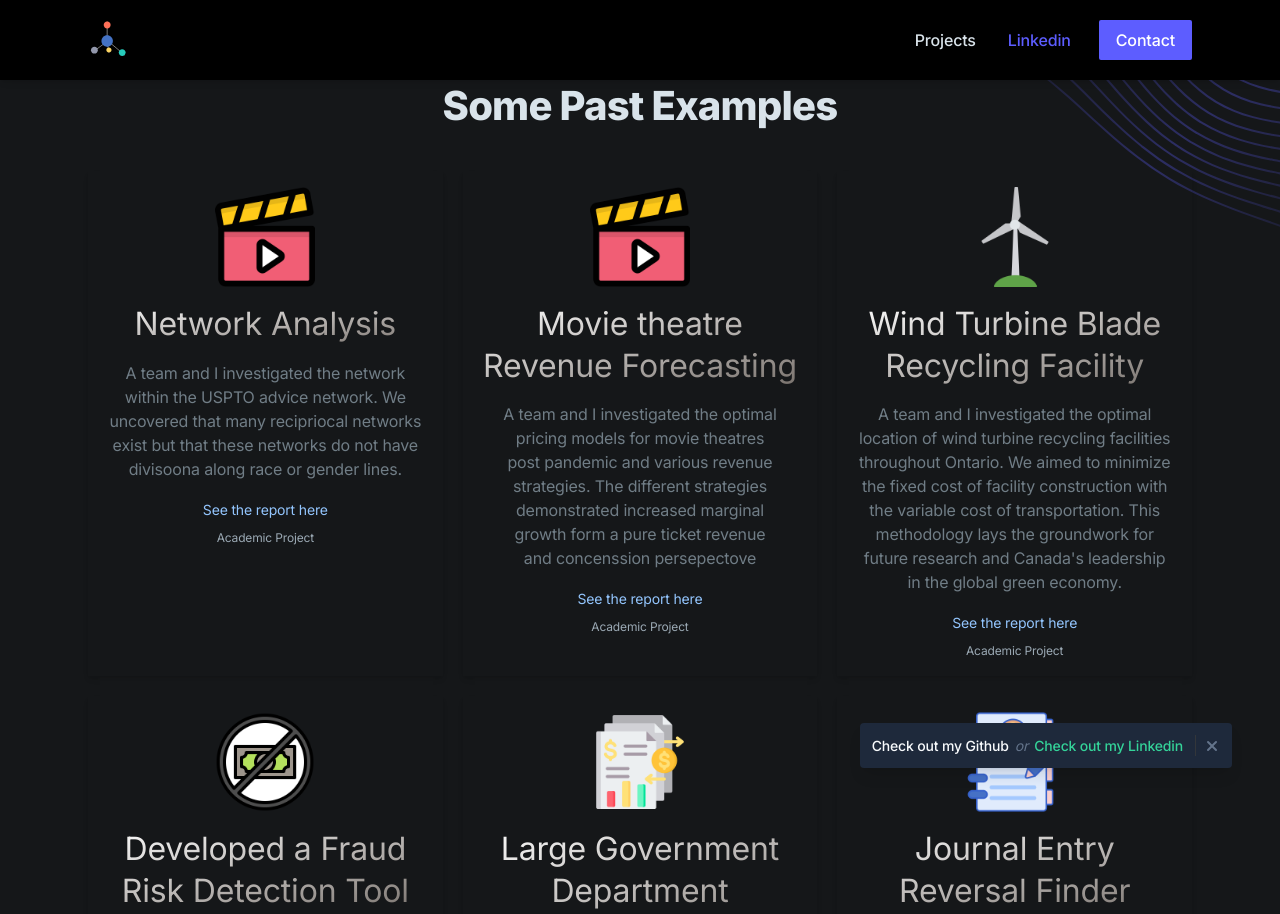
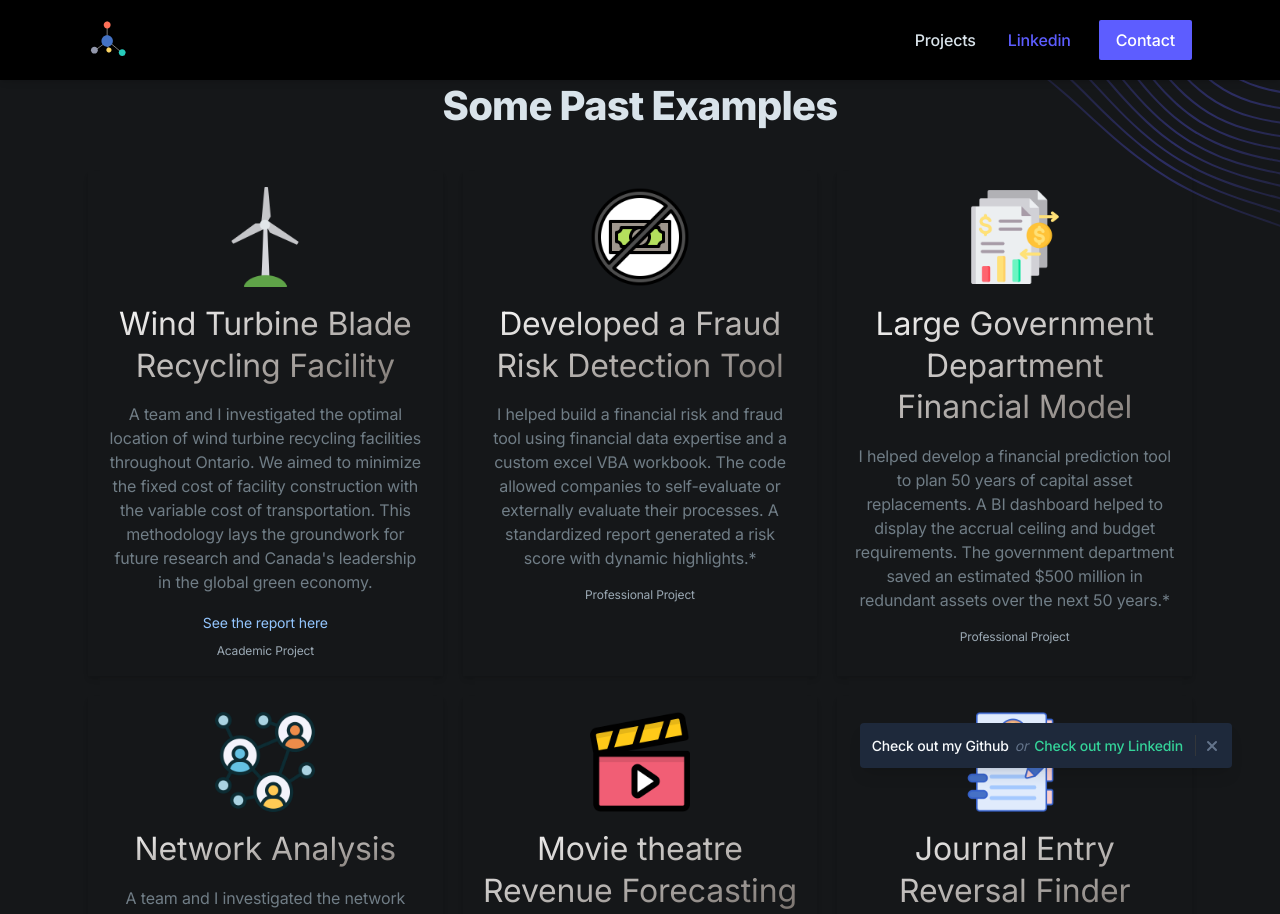
Before and after one commit to Emery-Dittmer/Emery-Dittmer.github.io, a Next.js app: page /Projects in a window 1280 px wide. Shown: the top 914 px of the page. Built offline with nearby package versions, Linux system fonts and the light colour scheme.

Commit message:
update to documents

```diff
--- a/components/cards.tsx
+++ b/components/cards.tsx
@@ -8,6 +8,8 @@ import Image from "next/image";
 import { nFormatter } from "@/lib/utils";
 import EmeryHeadshot from '@/assets/images/emery_dittmer alt.jpg';
 import movie from "@/assets/projects/movies.png";
+import network from "@/assets/projects/network.png";
+
 import windturbine from "@/assets/projects/windturbine.png";
 import fraud_risk from "@/assets/projects/fraudtool.png";
 
@@ -53,24 +55,7 @@ export default function Cards() {
 }
 
 const features = [
-  {
-    title: 'Network Analysis',
-    company: 'Academic Project',
-    description: 'A team and I investigated the network within the USPTO advice network. We uncovered that many recipriocal networks exist but that these networks do not have divisoona along race or gender lines.',
-    linkText: 'See the report here',
-    linkUrl:'https://github.com/Emery-Dittmer/Emery-Dittmer.github.io/blob/main/assets/docs/turbine_recycling.pdf' ,
-    large: false,
-    mediaSrc: movie
-  },
-  {
-    title: 'Movie theatre Revenue Forecasting',
-    company: 'Academic Project',
-    description: 'A team and I investigated the optimal pricing models for movie theatres post pandemic and various revenue strategies. The different strategies demonstrated increased marginal growth form a pure ticket revenue and concenssion persepectove',
-    linkText: 'See the report here',
-    linkUrl:'https://github.com/Emery-Dittmer/Emery-Dittmer.github.io/blob/main/assets/docs/turbine_recycling.pdf' ,
-    large: false,
-    mediaSrc: movie
-  },
+
   {
     title: 'Wind Turbine Blade Recycling Facility',
     company: 'Academic Project',
@@ -98,6 +83,24 @@ const features = [
     linkUrl:'' ,
     large: false,
     mediaSrc: accrual_forecast
+  },
+  {
+    title: 'Network Analysis',
+    company: 'Academic Project',
+    description: 'A team and I investigated the network within the USPTO advice network. We uncovered that many recipriocal networks exist but that these networks do not have divisoona along race or gender lines.',
+    linkText: 'See the report here',
+    linkUrl:'https://github.com/Emery-Dittmer/Emery-Dittmer.github.io/blob/main/assets/docs/Networkanalysis.pdf' ,
+    large: false,
+    mediaSrc: network
+  },
+  {
+    title: 'Movie theatre Revenue Forecasting',
+    company: 'Academic Project',
+    description: 'A team and I investigated the optimal pricing models for movie theatres post pandemic and various revenue strategies. The different strategies demonstrated increased marginal growth form a pure ticket revenue and concenssion persepectove',
+    linkText: 'See the report here',
+    linkUrl:'https://github.com/Emery-Dittmer/Emery-Dittmer.github.io/blob/main/assets/docs/Revenue%20managment.pdf' ,
+    large: false,
+    mediaSrc: movie
   },
   {
     title: 'Journal Entry Reversal Finder' ,
```
Also changed, not shown: assets/projects/network.png (added).
